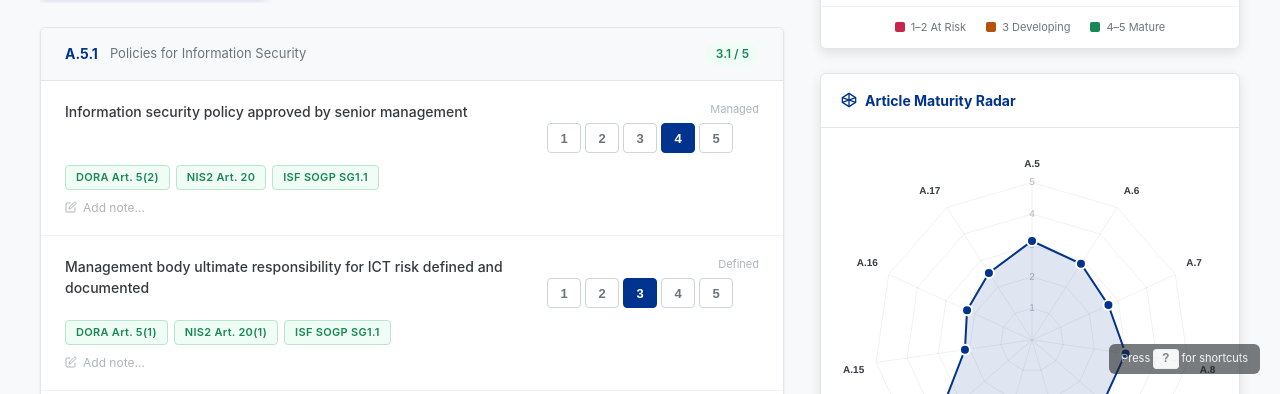
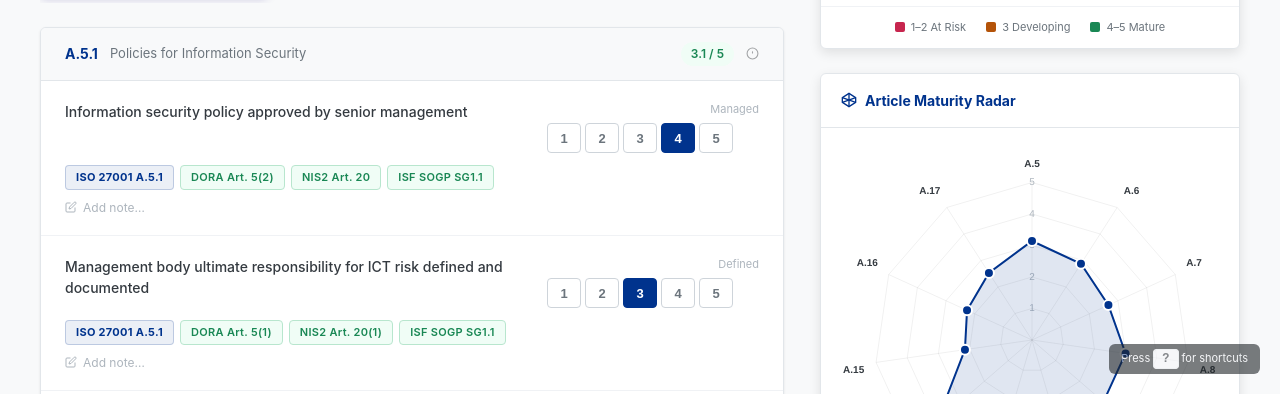
Before and after one commit to Runtyhealer/KM-Tracker, a plain HTML site: page index.html in a window 1280 px wide. Shown: the part 406-800 px from the top of the page. Drawn offline with nearby package versions, Linux system fonts and the light colour scheme.

Commit message:
Make focused framework clause clickable for regulatory text modal
- Add .tag.self style (blue) shown as first tag on each assessment item
  for the currently active framework's own clause — clicking it opens
  the same regulatory text modal as cross-framework tags
- Make clause-header bar clickable: hover highlight + underline on
  clause ID, info icon, opens modal for the whole sub-clause
- Wire both via event delegation (clause-header[data-fw] + tag[data-fw])

Co-Authored-By: Claude Sonnet 4.6 <noreply@anthropic.com>

```diff
--- a/index.html
+++ b/index.html
@@ -211,12 +211,24 @@
     padding: 14px 24px;
     background: var(--gray-50);
     border-bottom: 1px solid var(--gray-200);
+    cursor: pointer;
+    transition: background .15s;
+  }
+  .clause-header:hover {
+    background: var(--gray-100);
   }
   .clause-id {
     font-size: 14px;
     font-weight: 700;
     color: var(--blue-primary);
     flex-shrink: 0;
+    text-decoration: underline;
+    text-underline-offset: 2px;
+    text-decoration-color: transparent;
+    transition: text-decoration-color .15s;
+  }
+  .clause-header:hover .clause-id {
+    text-decoration-color: var(--blue-primary);
   }
   .clause-title {
     font-size: 13px;
@@ -329,6 +341,16 @@
   }
   .tag.risk:hover {
     background: var(--risk-red);
+    color: var(--white);
+  }
+  .tag.self {
+    background: rgba(0,51,141,.08);
+    color: var(--blue-primary);
+    border-color: rgba(0,51,141,.2);
+    font-weight: 700;
+  }
+  .tag.self:hover {
+    background: var(--blue-primary);
     color: var(--white);
   }
 
@@ -2297,13 +2319,15 @@ function renderAssessmentCards() {
     const avg = scores.reduce((a, b) => a + b, 0) / scores.length;
     const isClauseRisk = avg < 3;
 
+    const hasClauseEntry = !!clauseEntry;
     return `<div class="clause-card">
-      <div class="clause-header">
+      <div class="clause-header" ${hasClauseEntry ? `data-fw="${selectedFramework}" data-clause="${sc.clauseId}" data-score="${avg.toFixed(1)}"` : ''} title="${hasClauseEntry ? 'Click to view regulatory text' : ''}">
         <span class="clause-id">${sc.clauseId}</span>
         <span class="clause-title">${clauseTitle}</span>
         <span class="clause-avg ${isClauseRisk ? 'risk' : 'ok'}">${avg.toFixed(1)} / 5</span>
+        ${hasClauseEntry ? `<svg width="13" height="13" fill="none" stroke="currentColor" stroke-width="2" viewBox="0 0 24 24" style="opacity:.4;flex-shrink:0"><circle cx="12" cy="12" r="10"/><line x1="12" y1="8" x2="12" y2="12"/><line x1="12" y1="16" x2="12.01" y2="16"/></svg>` : ''}
       </div>
-      ${filteredItems.map(item => renderAssessmentItem(item)).join('')}
+      ${filteredItems.map(item => renderAssessmentItem(item, sc.clauseId)).join('')}
     </div>`;
   }).join('');
 
@@ -2354,12 +2378,14 @@ function renderAssessmentCards() {
   });
 }
 
-function renderAssessmentItem(item) {
+function renderAssessmentItem(item, selfClauseId) {
   const score = getGroupScore(item.groupId);
   const isRisk = score < 3;
   const note = getNote(item.groupId);
   const notePreview = note ? note.slice(0, 45) + (note.length > 45 ? '…' : '') : 'Add note…';
   const noteIcon = '<svg width="12" height="12" fill="none" stroke="currentColor" stroke-width="2" viewBox="0 0 24 24"><path d="M11 4H4a2 2 0 00-2 2v14a2 2 0 002 2h14a2 2 0 002-2v-7"/><path d="M18.5 2.5a2.121 2.121 0 013 3L12 15l-4 1 1-4 9.5-9.5z"/></svg>';
+  const selfClause = selfClauseId || item.crossMappings[0]?.clause;
+  const hasSelfEntry = selfClause && CLAUSE_DB[selectedFramework + '||' + selfClause];
   return `<div class="assessment-item">
     <div class="control-top">
       <div class="control-label">${item.label}</div>
@@ -2375,6 +2401,7 @@ function renderAssessmentItem(item) {
       </div>
     </div>
     <div class="tags-row">
+      ${hasSelfEntry ? `<span class="tag self" data-fw="${selectedFramework}" data-clause="${selfClause}" data-score="${score}" title="View ${selectedFramework} regulatory text">${selectedFramework} ${selfClause}</span>` : ''}
       ${item.crossMappings.map(m => `
         <span class="tag ${isRisk ? 'risk' : 'ok'}" data-fw="${m.fw}" data-clause="${m.clause}" data-score="${score}">${m.fw} ${m.clause}</span>
       `).join('')}
@@ -3579,13 +3606,18 @@ modalOverlay.addEventListener('click', (e) => {
 });
 document.addEventListener('keydown', (e) => { if (e.key === 'Escape') closeModal(); });
 
-// ─── Tag click delegation ──────────────────────────────────────────────
+// ─── Tag + clause-header click delegation ──────────────────────────────
 document.addEventListener('click', (e) => {
   const tag = e.target.closest('.tag[data-fw]');
   if (tag) {
     e.stopPropagation();
     e.preventDefault();
     openClauseModal(tag.dataset.fw, tag.dataset.clause, parseInt(tag.dataset.score));
+    return;
+  }
+  const header = e.target.closest('.clause-header[data-fw]');
+  if (header) {
+    openClauseModal(header.dataset.fw, header.dataset.clause, parseFloat(header.dataset.score));
   }
 });
 
```
